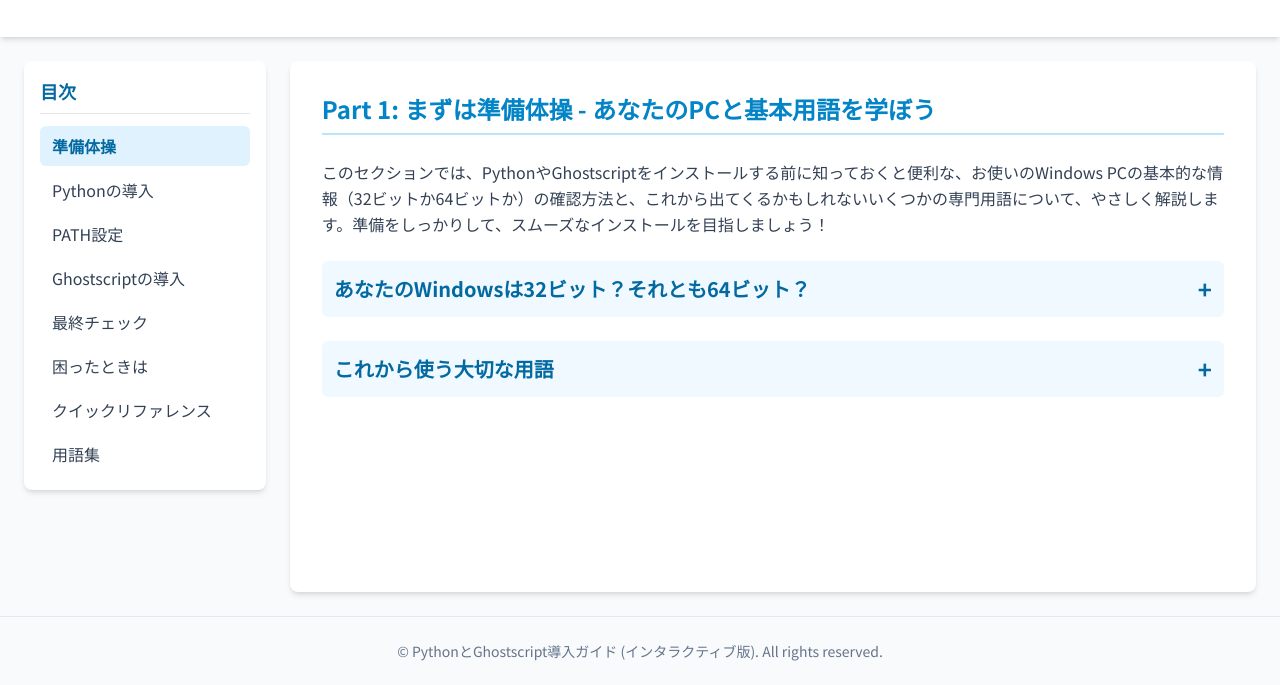
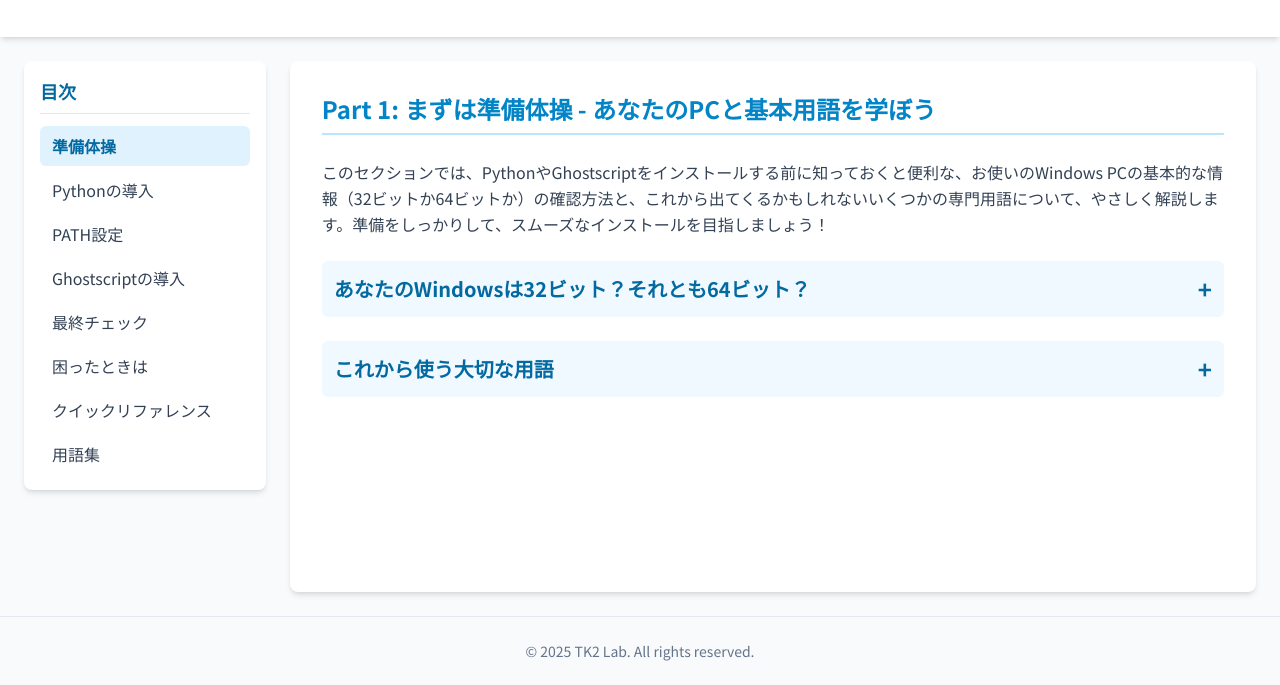
Before and after one commit to TK2F/python-ghostscript-setup, a plain HTML site: page index.html in a window 1280 px wide. Shown: the part 115-800 px from the top of the page. Drawn offline with nearby package versions, Linux system fonts and the light colour scheme.

Commit message:
Update index.html

```diff
--- a/index.html
+++ b/index.html
@@ -697,7 +697,7 @@
         </div>
 
         <footer class="text-center py-6 mt-auto text-slate-500 text-sm border-t border-slate-200">
-            <p>&copy; PythonとGhostscript導入ガイド (インタラクティブ版). All rights reserved.</p>
+            <p>&copy; 2025 TK2 Lab. All rights reserved.</p>
         </footer>
     </div>
 
```
